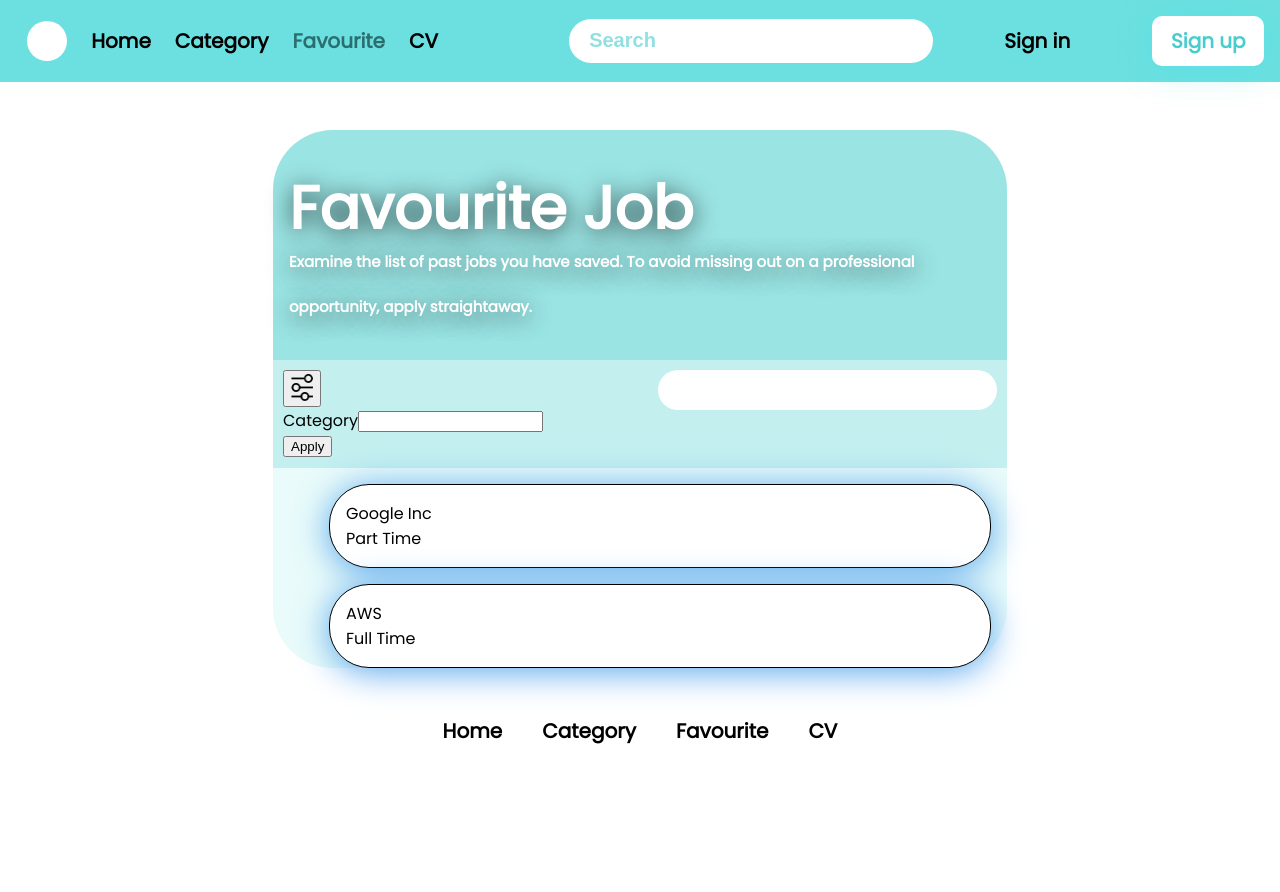
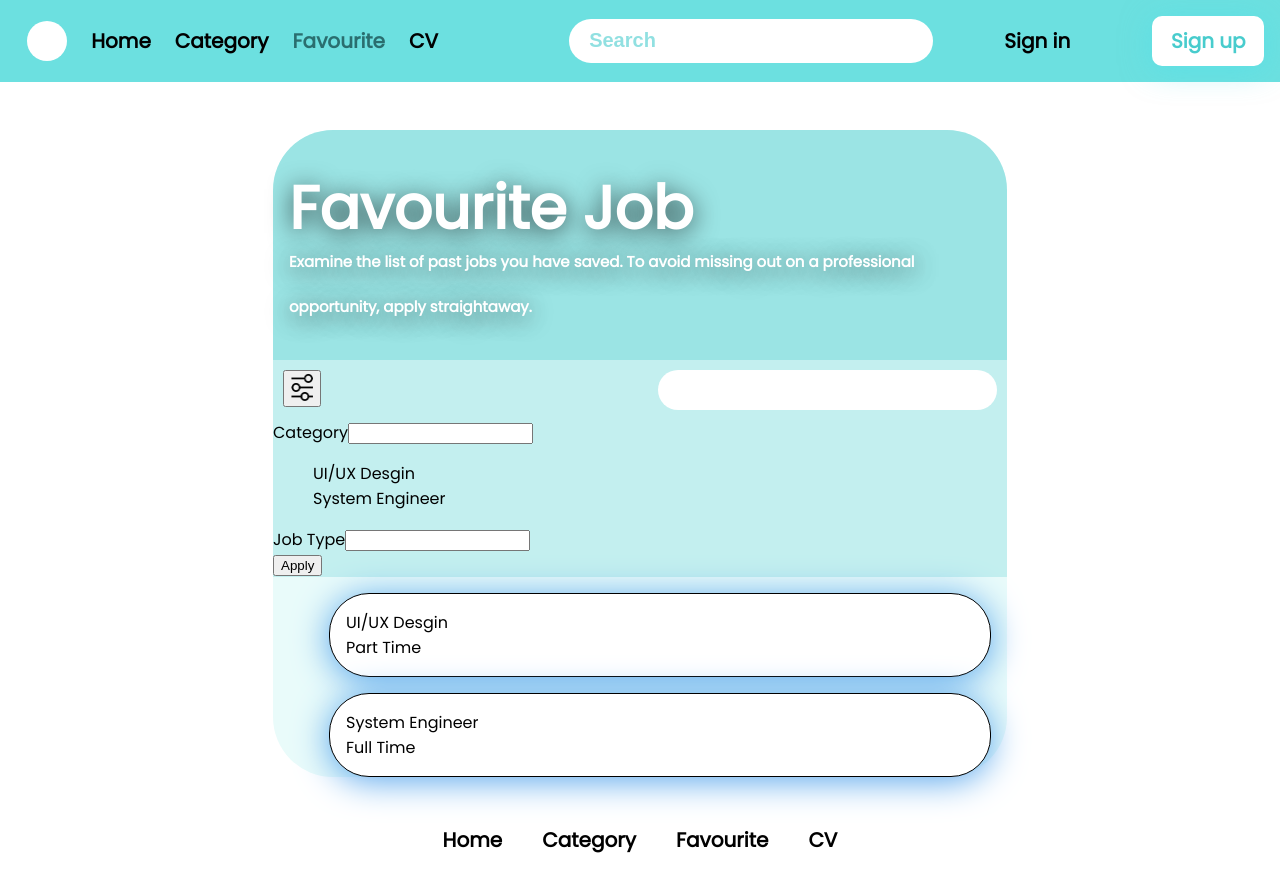
Before and after one commit to tanhuet/working-on-paradise, a React (Create React App) app: page /favourite in a window 1280 px wide. Both pictures are taken after a click on the button 301 px from the left and 388 px from the top of the page. Shown: the top 892 px of the page. Before the commit the page ends 800 px from the top, so only its background shows below. Built offline with nearby package versions, Linux system fonts and the light colour scheme.

Commit message:
update favourite

```diff
--- /dev/null
+++ b/src/components/favourite/CategorySuggestion.js
@@ -0,0 +1,11 @@
+import { Fragment } from "react"
+
+const CategorySuggestion = (props) => {
+    return (
+        <Fragment>
+            <div>{props.category}</div>
+        </Fragment>
+    )
+}
+
+export default CategorySuggestion
--- a/src/components/favourite/FavouriteJob.js
+++ b/src/components/favourite/FavouriteJob.js
@@ -1,18 +1,33 @@
 import Wrap from "../UI/Wrap"
 import classes from "./FavouriteJob.module.scss"
 import FilterImg from "../icon/filter"
-import { useEffect, useState } from "react"
+import { useCallback, useEffect, useState } from "react"
 import JobCard from "./JobCard"
 import { useLocation, useNavigate } from 'react-router-dom';
+import CategorySuggestion from "./CategorySuggestion"
 
 const FavouriteJob = (props) => {
 
+    //categoryList
+    const categoryList = props.jobs.map(item => {
+        const id = item.id
+        const category = item.category
+        return {id, category}
+    })
+
+    const filterCategory = (categoryList, condition) => {
+        console.log(condition)
+        if (!condition) return categoryList
+        return categoryList.filter((category) => {
+            return category.category.includes(condition)
+        })
+    }
+
     //Filter Function
-
     const filterJob = (jobList, condition) => {
         if (!condition) return jobList
         return jobList.filter((job) => {
-            return job.companyName.includes(condition)
+            return job.category.includes(condition)
         })
     }
 
@@ -24,9 +39,13 @@ const FavouriteJob = (props) => {
     }
 
     //State
-    const [category, setCategory] = useState('')
-    const[jobs, setJobs] = useState(props.jobs)
+    const[jobs, setJobs] = useState(props.jobs) //filter Jobs
+    const [category, setCategory] = useState('')    //filterCategory
+    const [jobType, setJobType] = useState('')  //filter job type
+    const [categorySuggestion, setCategorySuggestion] = useState(categoryList)  //filter catogory suggestion
 
+
+    const [isActiveFilterBar, setIsActiveFilterBar] = useState(false)   // turn on and turn off filter table
 
     //dependencies
     const navigate = useNavigate()
@@ -34,32 +53,51 @@ const FavouriteJob = (props) => {
     const queryParams = new URLSearchParams(location.search)
     const filter = queryParams.get('filter')
     const getFilterTypeJob =  queryParams.get('filter-job')
-    console.log(getFilterTypeJob)
 
     //handler function
     const displayHandler = () => {
-        // console.log("alo")
+        setIsActiveFilterBar(prev => {
+            return !prev
+        })
     }
 
-    const categoryChangeHandler = (e) => {
+    const categoryChangeHandler = async(e) => {
         setCategory(e.target.value)
     }
+    useEffect(() => {
+        let filteredCategorySuggestion = filterCategory(props.jobs.map(item => {
+            const id = item.id
+            const category = item.category
+            return {id, category}
+        }), category)
+        setCategorySuggestion(filteredCategorySuggestion)
+      }, [category, props.jobs]);
 
+    const jobTypeChangeHandler = (e) => {
+        setJobType(e.target.value)
+    }
+
+    //Filter function
+    const filterFunc = useCallback((jobs) => {
+        let filteredJob = filterJob(jobs, filter)
+        filteredJob = filterTypeJob(filteredJob, getFilterTypeJob)
+        return filteredJob
+    }, [filter, getFilterTypeJob])
+
+    //Submit form
     const submitHandler = (e) => {
         e.preventDefault();
-        let filteredJob = filterJob(props.jobs, filter)
-        filteredJob = filterTypeJob(filterJob, getFilterTypeJob)
+        const filteredJob = filterFunc(props.jobs)
         setJobs(filteredJob)
-        navigate(`/favourite?filter=${category}`)
+        navigate(`/favourite?filter=${category}&filter-job=${jobType}`)
     }
 
 
     //useEffect to reload pages
     useEffect(() => {
-        let filteredJob = filterJob(props.jobs, filter)
-        filteredJob = filterTypeJob(filteredJob, getFilterTypeJob)
+        const filteredJob = filterFunc(props.jobs)
         setJobs(filteredJob)
-    }, [props.jobs, filter, getFilterTypeJob])
+    }, [setJobs, filterFunc, props.jobs])
 
     const jobItem = (
         <ul className={classes['job-items']}>
@@ -67,7 +105,7 @@ const FavouriteJob = (props) => {
                 <JobCard
                     key = {item.id}
                     logo= {item.logo}
-                    companyName= {item.companyName}
+                    category= {item.category}
                     type= {item.type}
                 />
             ))}
@@ -85,24 +123,36 @@ const FavouriteJob = (props) => {
                     <button onClick={displayHandler}>
                         <FilterImg />
                     </button>
-
-                    <div className={classes['filter-bar']}>
-                        <form onSubmit = {submitHandler}>
-                            <div className={classes['filter-bar-left']}>
-                                <div>
-                                    <label htmlFor="category">Category</label>
-                                    <input type="text" onChange={categoryChangeHandler} />
-                                </div>
-                            </div>
-                            <button>Apply</button>
-                        </form>
-                    </div>
-
                 </div>
                 <div className={classes['filter-search']}>
                     <input type="text" />
                 </div>
             </div>
+            {isActiveFilterBar && <div className={classes['filter-bar']}>
+                <form onSubmit = {submitHandler}>
+                    <div className={classes['filter-bar-left']}>
+                        <div className={classes.category}>
+                            <label htmlFor="category">Category</label>
+                            <input type="text" onChange={categoryChangeHandler} value={category} />
+                            <div className={classes.suggestion}>
+                                <ul>
+                                {categorySuggestion.map(item => (
+                                    <CategorySuggestion
+                                        key = {item.id}
+                                        category= {item.category}
+                                    />
+                                ))}
+                                </ul>
+                            </div>
+                        </div>
+                        <div className={classes['job-type']}>
+                            <label htmlFor="type">Job Type</label>
+                            <input type="text" onChange={jobTypeChangeHandler} value={jobType}/>
+                        </div>
+                    </div>
+                    <button>Apply</button>
+                </form>
+            </div>}
             <div className={classes["job-list"]}>
                 {jobItem}
             </div>
--- a/src/components/favourite/FavouriteJob.module.scss
+++ b/src/components/favourite/FavouriteJob.module.scss
@@ -29,6 +29,14 @@
 .filter-button {
 
 }
+.filter-bar {
+    display: flex;
+    background-color: #C3EFEF;
+    width: 100%;
+}
+.filter-bar-left {
+
+}
 .filter-search input{
     padding: 0 10px;
     background: #FFFFFF;
--- a/src/components/favourite/JobCard.js
+++ b/src/components/favourite/JobCard.js
@@ -1,11 +1,10 @@
-import classes from "./JobCard.module.scss"
+// import classes from "./JobCard.module.scss"
 import Card from "../UI/Card"
 
 const JobCard = (props) => {
-    console.log(props)
     return (
         <Card>
-            <div>{props.companyName}</div>
+            <div>{props.category}</div>
             <div>{props.type}</div>
         </Card>
     )
--- a/src/pages/Favourite.js
+++ b/src/pages/Favourite.js
@@ -7,7 +7,7 @@ const DUMMY_JOB = [{
     logo: locationImg,
     companyName: 'Google Inc',
     location: 'California',
-    jobName: 'UI/UX Desgin',
+    category: 'UI/UX Desgin',
     type: 'Part Time',
     submittedDate: '12/12/2012',
 },
@@ -16,7 +16,7 @@ const DUMMY_JOB = [{
     logo: locationImg,
     companyName: 'AWS',
     location: 'Hanoi',
-    jobName: 'UI/UX Desgin',
+    category: 'System Engineer',
     type: 'Full Time',
     submittedDate: '12/12/2012',
 },
```
Also changed, not shown: src/components/favourite/CategorySuggestion.module.scss (added).
